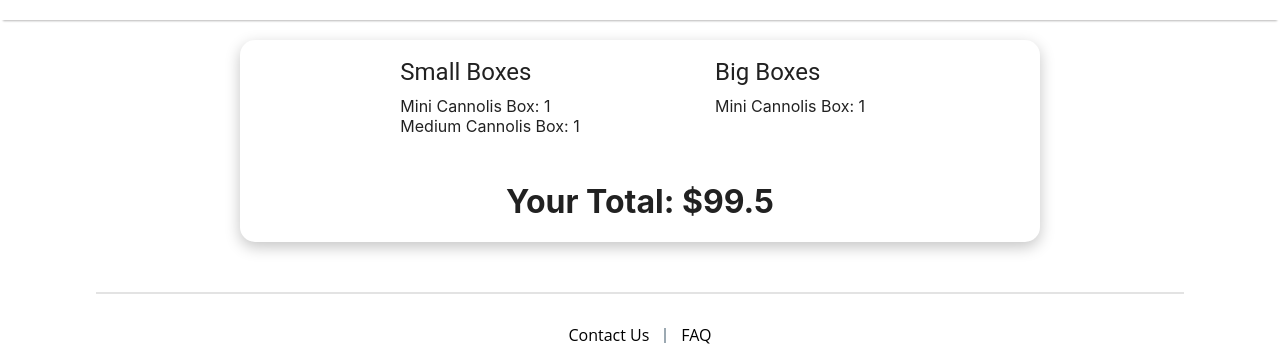
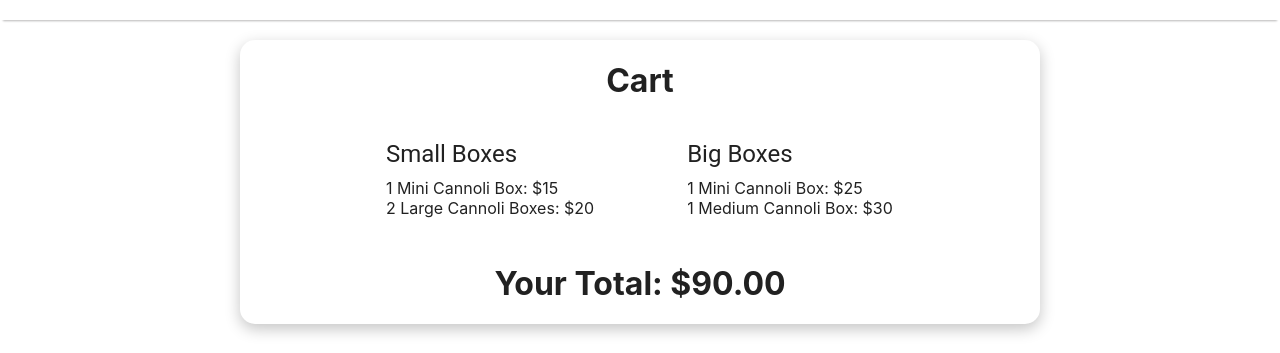
Before and after one commit to andrealswa/cannoli-windsor-app-new, a Next.js app: page /cart in a window 1280 px wide. Shown: the part 244-597 px from the top of the page. Built offline with nearby package versions, Linux system fonts and the light colour scheme.

Commit message:
navbar edit

```diff
--- a/components/Cart.tsx
+++ b/components/Cart.tsx
@@ -36,6 +36,18 @@ export const Cart = () => {
   const localCartCount = useRecoilValue(cartCount);
   const [cart, setCart] = useRecoilState(cartState);
 
+  const totalPrice = () => {
+    let total = 0;
+    total += cart.small_box_mini_cannoli * 15;
+    total += cart.small_box_medium_cannoli * 15;
+    total += cart.small_box_large_cannoli * 10;
+    total += cart.big_box_mini_cannoli * 25;
+    total += cart.big_box_medium_cannoli * 30;
+    total += cart.big_box_large_cannoli * 25;
+
+    return total;
+  }
+
   if (localCartCount === 0) {
     return <div className={styles.mainContainer}>
       <Card className={styles.bigCard}>
@@ -60,7 +72,7 @@ export const Cart = () => {
     <motion.div variants={fadeInUp}>
       <div className={styles.mainContainer}>
         <Card className={styles.bigCard}>
-
+          <div className={styles.heroText}><h1>Cart</h1></div>
           <div className={styles.secondTextImg}>
             <motion.div variants={fadeInUp}>
               <Card className={styles.cardText}>
@@ -69,13 +81,13 @@ export const Cart = () => {
                     Small Boxes
                   </Typography>
                   {cart.small_box_mini_cannoli > 0 && <div>
-                    Mini Cannolis Box{cart.small_box_mini_cannoli > 2 && <span>es</span>}: {cart.small_box_mini_cannoli}
+                    {cart.small_box_mini_cannoli} Mini Cannoli Box{cart.small_box_mini_cannoli >= 2 && <span>es</span>}: ${15 * cart.small_box_mini_cannoli}
                   </div>}
                   {cart.small_box_medium_cannoli > 0 && <div>
-                    Medium Cannolis Box{cart.small_box_medium_cannoli > 2 && <span>es</span>}: {cart.small_box_medium_cannoli}
+                    {cart.small_box_medium_cannoli} Medium Cannoli Box{cart.small_box_medium_cannoli >= 2 && <span>es</span>}: ${15 * cart.small_box_medium_cannoli}
                   </div>}
                   {cart.small_box_large_cannoli > 0 && <div>
-                    Large Cannolis Box{cart.small_box_large_cannoli > 2 && <span>es</span>}: {cart.small_box_large_cannoli}
+                    {cart.small_box_large_cannoli} Large Cannoli Box{cart.small_box_large_cannoli >= 2 && <span>es</span>}: ${10 * cart.small_box_large_cannoli}
                   </div>}
                 </CardContent>
               </Card>
@@ -87,19 +99,19 @@ export const Cart = () => {
                     Big Boxes
                   </Typography>
                   {cart.big_box_mini_cannoli > 0 && <div>
-                    Mini Cannolis Box{cart.big_box_mini_cannoli > 2 && <span>es</span>}: {cart.big_box_mini_cannoli}
+                    {cart.big_box_mini_cannoli} Mini Cannoli Box{cart.big_box_mini_cannoli >= 2 && <span>es</span>}: ${25 * cart.big_box_mini_cannoli}
                   </div>}
                   {cart.big_box_medium_cannoli > 0 && <div>
-                    Medium Cannolis Box{cart.big_box_medium_cannoli > 2 && <span>es</span>}: {cart.big_box_medium_cannoli}
+                    {cart.big_box_medium_cannoli} Medium Cannoli Box{cart.big_box_medium_cannoli >= 2 && <span>es</span>}: ${30 * cart.big_box_medium_cannoli}
                   </div>}
                   {cart.big_box_large_cannoli > 0 && <div>
-                    Large Cannolis Box{cart.big_box_large_cannoli > 2 && <span>es</span>}: {cart.big_box_large_cannoli}
+                    {cart.big_box_large_cannoli} Large Cannolis Box{cart.big_box_large_cannoli >= 2 && <span>es</span>}: ${25 * cart.big_box_large_cannoli}
                   </div>}
                 </CardContent>
               </Card>
             </motion.div>
           </div>
-          <div className={styles.heroText}><h1>Your Total: ${99.50}</h1></div>
+          <div className={styles.heroText}><h1>Your Total: ${totalPrice().toFixed(2)}</h1></div>
         </Card>
       </div>
     </motion.div>
--- a/components/FlipCard.module.css
+++ b/components/FlipCard.module.css
@@ -39,3 +39,7 @@
 .sizeButton {
   justify-content: left !important;
 }
+
+.subButton {
+  min-width: 10px !important;
+}
--- a/components/Navbar.tsx
+++ b/components/Navbar.tsx
@@ -8,6 +8,7 @@ import IconButton from '@material-ui/core/IconButton';
 import MenuIcon from '@material-ui/icons/Menu';
 import { useRecoilValue } from 'recoil';
 import { cartCount } from '../recoil/recoil-atoms'
+import { useInView } from "react-intersection-observer";
 
 import SwipeableDrawer from '@material-ui/core/SwipeableDrawer';
 import List from '@material-ui/core/List';
@@ -31,14 +32,32 @@ import LiveHelpSharpIcon from '@material-ui/icons/LiveHelpSharp';
 import PhoneIphoneSharpIcon from '@material-ui/icons/PhoneIphoneSharp';
 
 
-import { useState } from 'react';
+import { useEffect, useState } from 'react';
 import styles from './Navbar.module.css';
 import websiteBanner from './navbar.png'
 
 export const Navbar = () => {
+  const [ref, inView, entry] = useInView({ threshold: 0.1 });
   const [state, setState] = useState({
     left: false,
   });
+
+  const [appBar, setAppBar]: any = useState("static")
+
+  useEffect(() => {
+    if (inView) {
+      setAppBar('static')
+    } else {
+      setAppBar('fixed')
+    }
+  }, [inView])
+
+  //   if (inView) {
+  //     animation.start("visible");
+  //   } else {
+  //     animation.start("hidden");
+  //   }
+  // }, [animation, inView]);
 
   const localCartCount = useRecoilValue(cartCount);
 
@@ -57,12 +76,13 @@ export const Navbar = () => {
     <div>
       <div className={styles.imageContainer}>
         <img
+          ref={ref}
           className={styles.navImage}
           src={websiteBanner}
           alt="cannoli windsor"
         />
       </div>
-      <AppBar className={styles.appbar} position="static">
+      <AppBar className={styles.appbar} position={appBar}>
         <Toolbar className={styles.toolbar}>
           <div className={styles.toolbarBody}>
             <IconButton className={styles.hamburgerButton}
--- a/recoil/recoil-atoms.ts
+++ b/recoil/recoil-atoms.ts
@@ -7,10 +7,10 @@ export const cart = atom({
   // the initial value
   default: {
     small_box_mini_cannoli: 1,
-    small_box_medium_cannoli: 1,
-    small_box_large_cannoli: 0,
+    small_box_medium_cannoli: 0,
+    small_box_large_cannoli: 2,
     big_box_mini_cannoli: 1,
-    big_box_medium_cannoli: 0,
+    big_box_medium_cannoli: 1,
     big_box_large_cannoli: 0,
   }
 });
```
Also changed, not shown: components/FlipCard.tsx (+9 -8 lines).
